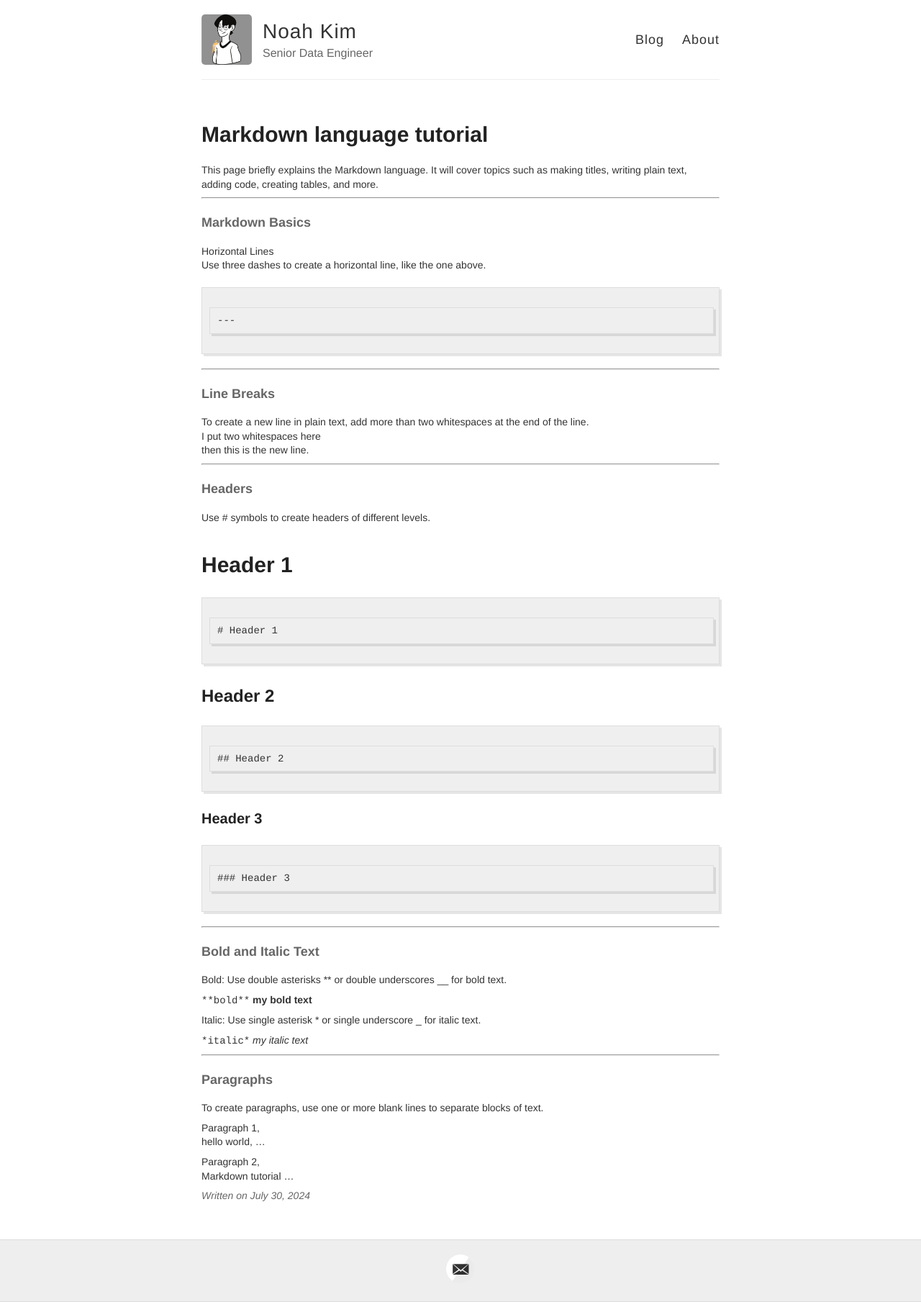
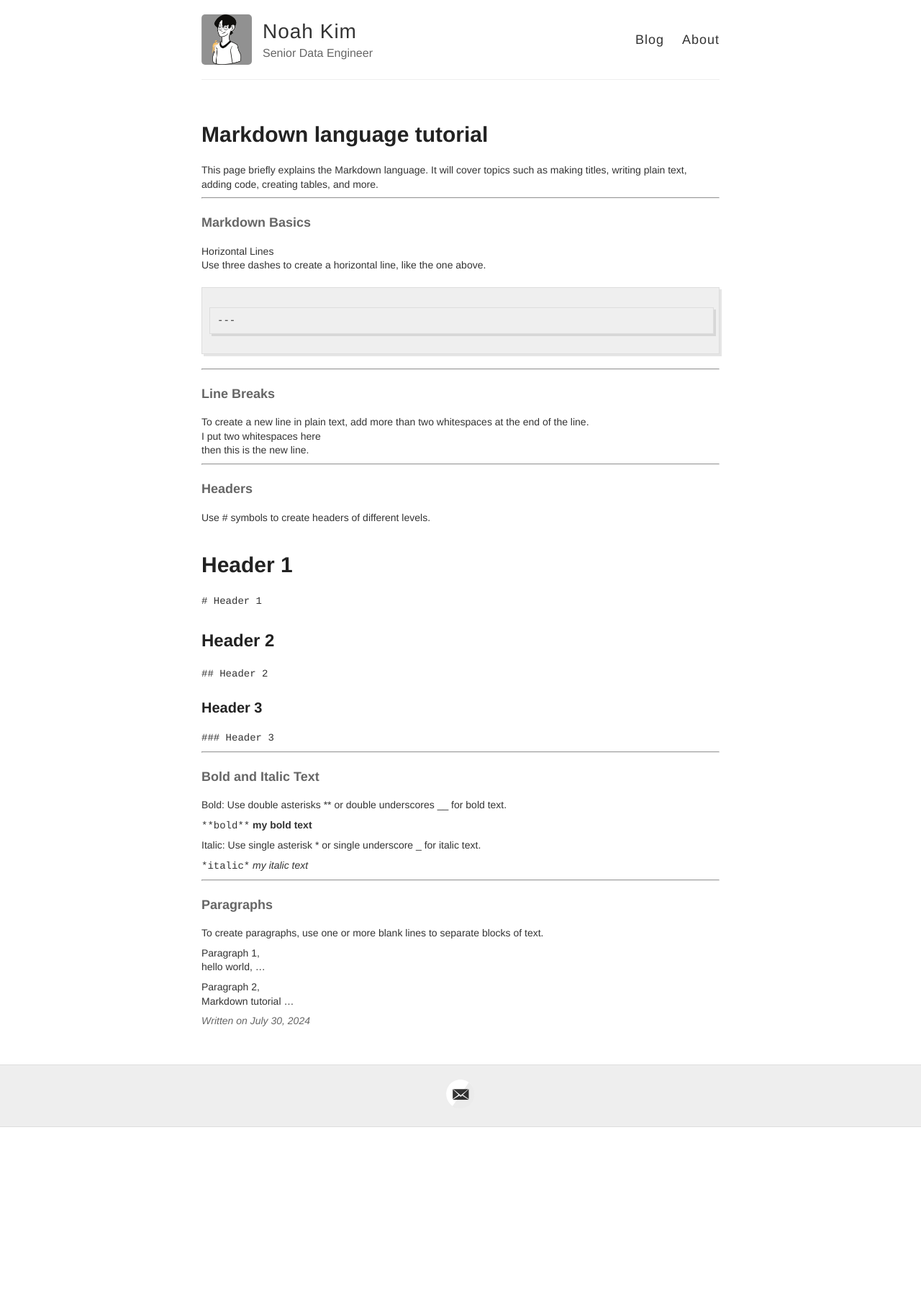
Before and after one commit to noahtjkim/noahtjkim.github.io, a Jekyll site: the page built from _posts/2024-07-30-Markdown-Tutorial.md, in a window 1280 px wide. Shown: the whole page at 72% size. Built offline with Jekyll 4.4.1, drawn with Linux system fonts in a browser that asks for light colours; after the commit the page ends 1566 px from its top, so only the background shows below that.

````diff
--- a/_posts/2024-07-30-Markdown-Tutorial.md
+++ b/_posts/2024-07-30-Markdown-Tutorial.md
@@ -26,21 +26,14 @@ then this is the new line.
 #### Headers
 Use # symbols to create headers of different levels.
 # Header 1
-```
-# Header 1
-```
+`# Header 1`
 
 
 ## Header 2
-```
-## Header 2
-```
-
+`## Header 2`
 
 ### Header 3
-```
-### Header 3
-```
+`### Header 3`
 
 ---
 
````
